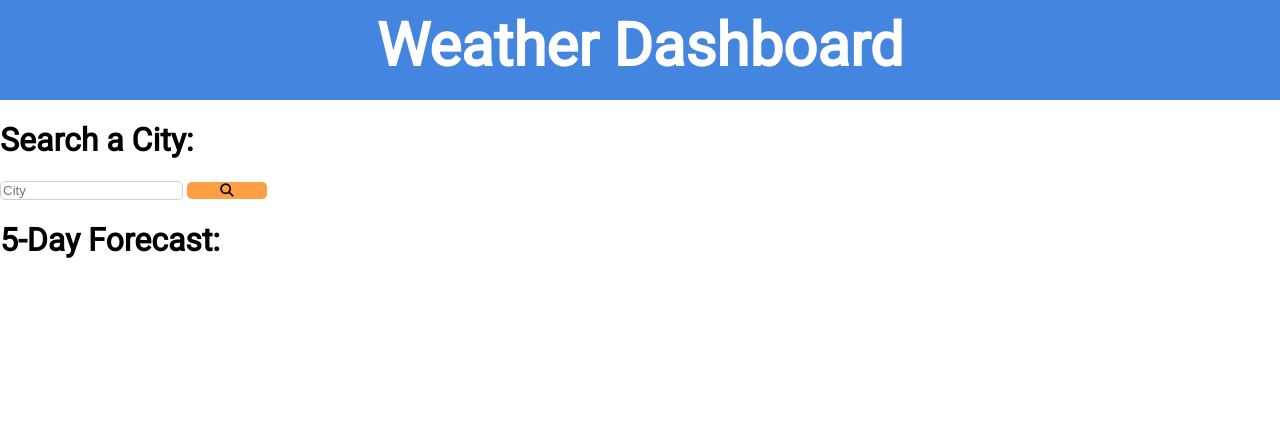
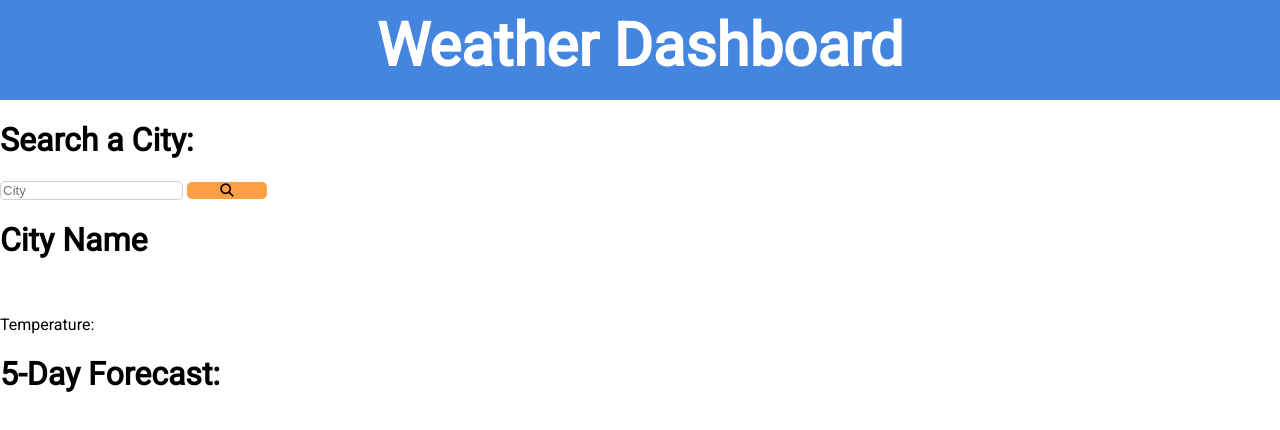
Before and after one commit to genis96/Weather-Dashboard, a plain HTML site: page index.html in a window 1280 px wide. Drawn offline with nearby package versions, Linux system fonts and the light colour scheme.

Commit message:
updated html

```diff
--- a/index.html
+++ b/index.html
@@ -29,7 +29,18 @@
             </div>
             <div class="historyItems"></div>
         </div>
+        <div class="col-two-container">
+            <div class="forecast">
+                <div class="row">
+                    <h1 class="cityName">City Name</h1>
+                    <h1 class="currentDate"></h1>
+                    <img class="weatherIcon"></img>
+                </div>
+                <div class="row">
+                    <p class="temp">Temperature:</p>
+                </div>
 
+            </div>
 
             <div class="five-day-container">
                 <h1>5-Day Forecast:</h1>
```
